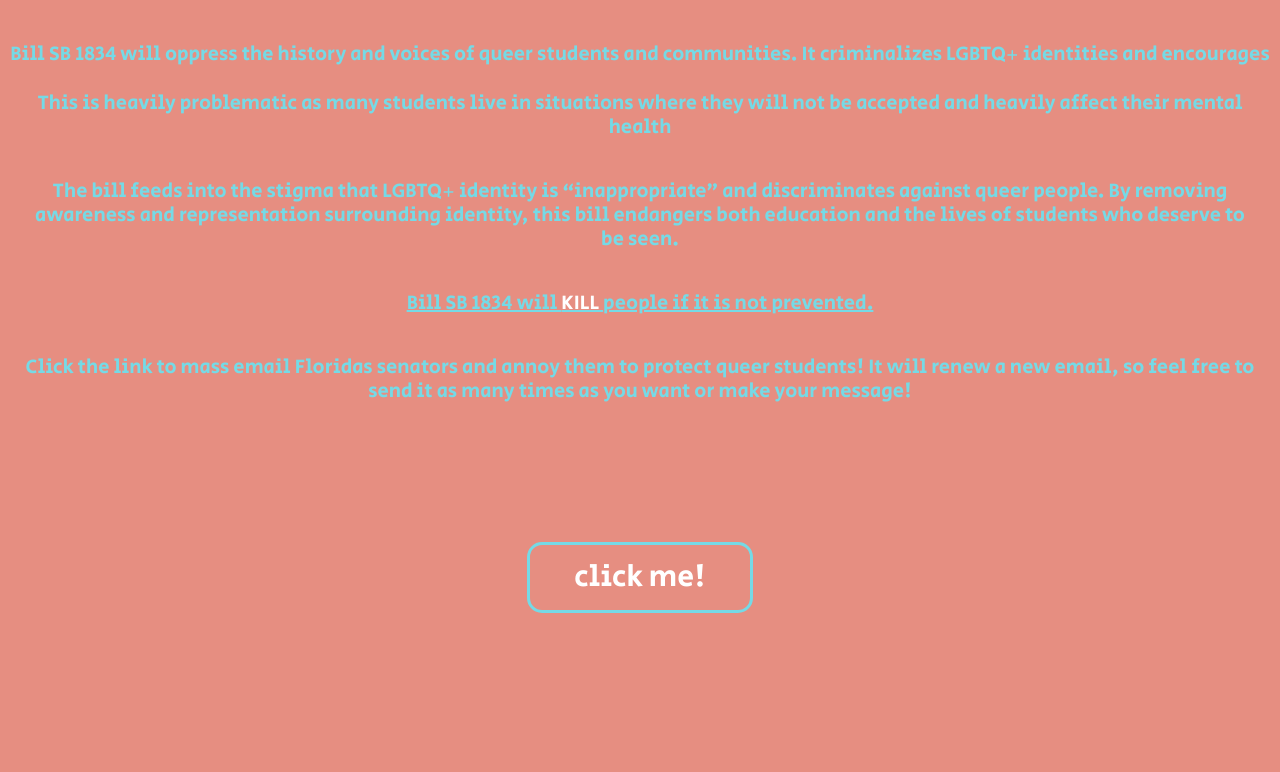
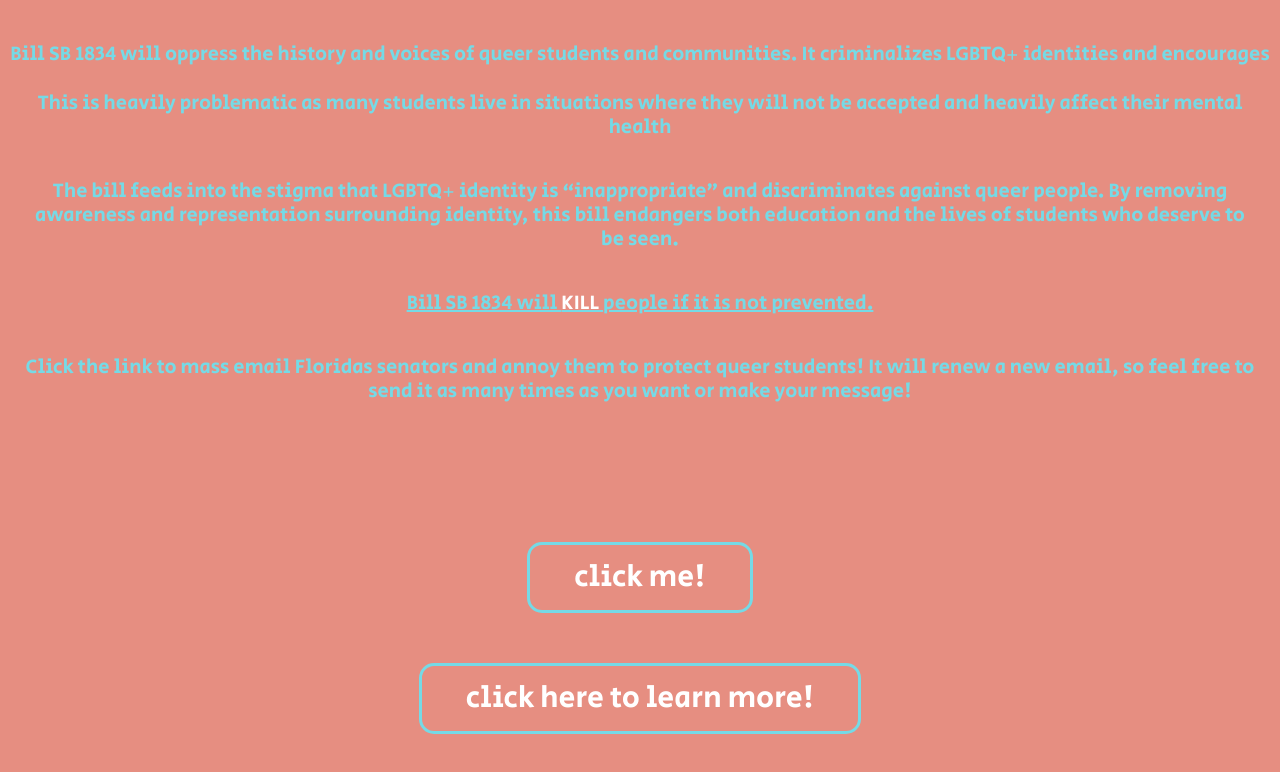
Before and after one commit to Fernando0422/Florida-anti-LGBTQ-law, a plain HTML site: page index.html in a window 1280 px wide. Shown: the part 148-920 px from the top of the page. Before the commit the page ends 837 px from the top, so only its background shows below. Drawn offline with nearby package versions, Linux system fonts and the light colour scheme.

Commit message:
Add files via upload

```diff
--- a/index.html
+++ b/index.html
@@ -29,8 +29,12 @@
 <h4> </h4>
 <p class="text">
 
+
   <button><a id="commonAppEmails" href="" target="_">click me!</a></button>
-
+  <br>
+  <a href="https://www.cnn.com/2022/01/24/politics/florida-bill-lgbtq-school-discussions/index.html">
+  <button style="margin-top: 50px; color: white;" >click here to learn more!</button>
+  </a>
 </p>
 <!-- partial -->
   <script src='https://cdnjs.cloudflare.com/ajax/libs/jquery/3.6.0/jquery.min.js'></script><script type="module" src="./script.js"></script>
```
